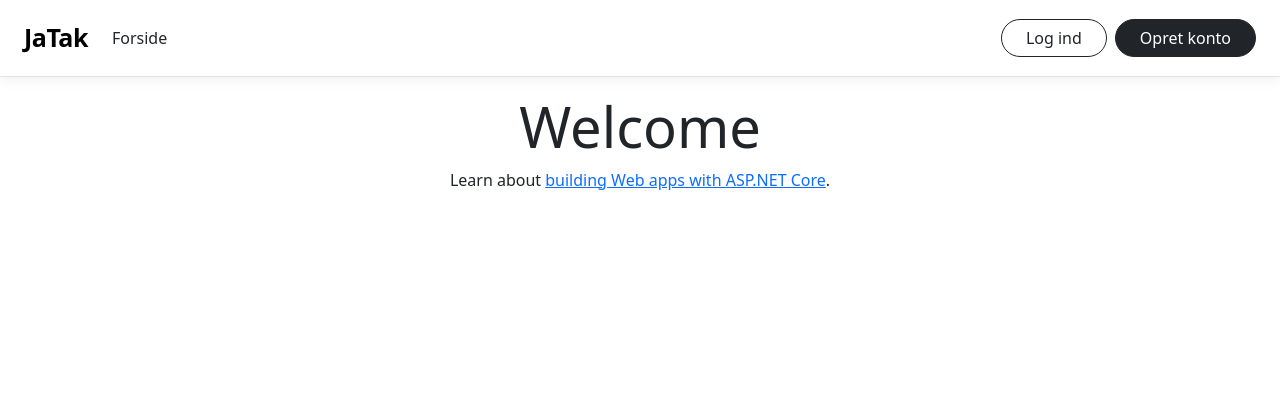
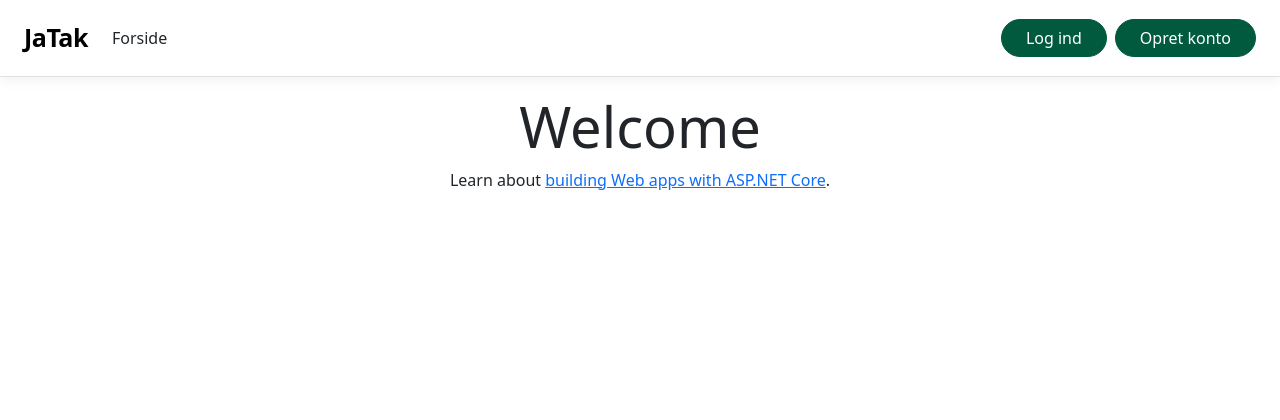
Before and after one commit to Benjii00986/Ja-tak-3-semester, an ASP.NET Core app: page /Home in a window 1280 px wide. Shown: the top 420 px of the page. Run offline with ASP.NET Core 8, Linux system fonts and the light colour scheme; style sheets or scripts are compiled from the project's sources.

Commit message:
Ændret paa headeren med nye farver

```diff
--- a/JaTak.App/Views/Shared/_Layout.cshtml
+++ b/JaTak.App/Views/Shared/_Layout.cshtml
@@ -31,13 +31,13 @@
                                 @(User.FindFirst("email")?.Value ?? User.Identity.Name)
                             </span>
                             <form asp-controller="Account" asp-action="Logout" method="post" class="m-0">
-                                <button type="submit" class="btn btn-outline-dark rounded-pill px-4">Log ud</button>
+                                <button type="submit" class="btn btn-jatak rounded-pill px-4">Log ud</button>
                             </form>
                         }
                         else
                         {
-                            <a class="btn btn-outline-dark rounded-pill px-4" asp-controller="Account" asp-action="Login">Log ind</a>
-                            <a class="btn btn-dark rounded-pill px-4" asp-controller="Account" asp-action="Register">Opret konto</a>
+                            <a class="btn btn-jatak rounded-pill px-4" asp-controller="Account" asp-action="Login">Log ind</a>
+                            <a class="btn btn-jatak rounded-pill px-4" asp-controller="Account" asp-action="Register">Opret konto</a>
                         }
                     </div>
                 </div>
--- a/JaTak.App/wwwroot/css/site.css
+++ b/JaTak.App/wwwroot/css/site.css
@@ -226,3 +226,17 @@ body {
     font-weight: 700;
     letter-spacing: -0.5px;
 }
+
+/* JaTak buttons */
+
+.btn-jatak {
+    --bs-btn-color: #fff;
+    --bs-btn-bg: #015a3e;
+    --bs-btn-border-color: #015a3e;
+    --bs-btn-hover-color: #fff;
+    --bs-btn-hover-bg: #01452f;
+    --bs-btn-hover-border-color: #01452f;
+    --bs-btn-active-color: #fff;
+    --bs-btn-active-bg: #01452f;
+    --bs-btn-active-border-color: #01452f;
+}
```
